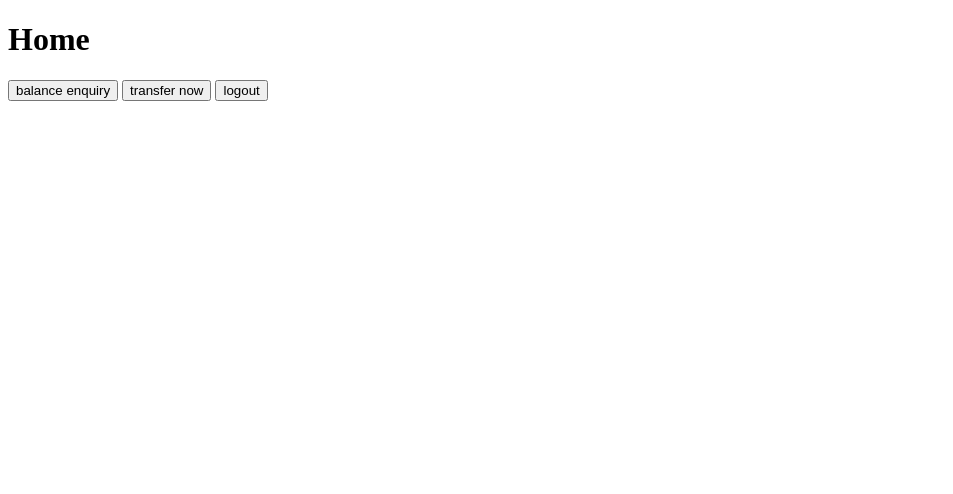
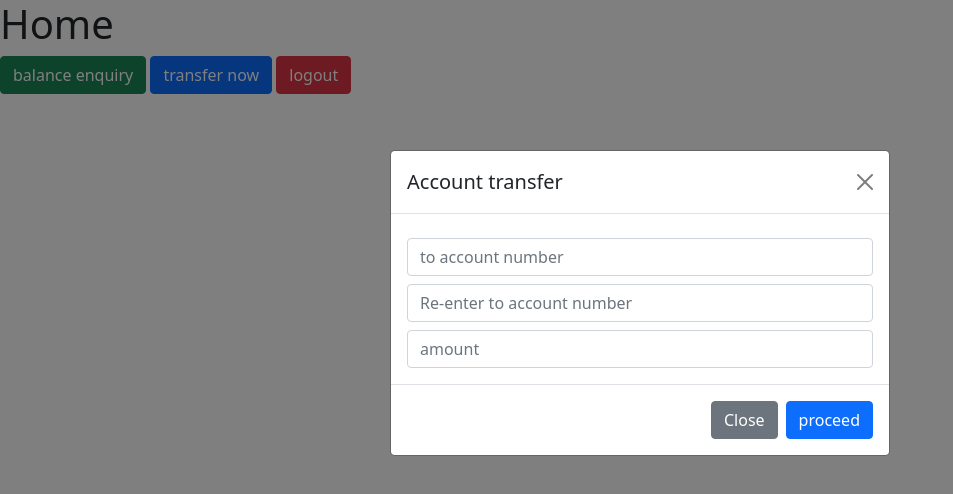
Before and after one commit to codeaali/luminartutorials, a plain HTML site: page day32/bankapp/userhome.html in a window 1280 px wide. Both pictures are taken after a click on the button "transfer now". Shown: the whole page, without its empty margins (0-953 px from the left). Drawn offline with nearby package versions, Linux system fonts and the light colour scheme.

Commit message:
bankappjs

```diff
--- /dev/null
+++ b/day32/bankapp/admin.html
@@ -0,0 +1,49 @@
+<!DOCTYPE html>
+<html lang="en">
+<head>
+    <meta charset="UTF-8">
+    <meta http-equiv="X-UA-Compatible" content="IE=edge">
+    <meta name="viewport" content="width=device-width, initial-scale=1.0">
+    <title>Document</title>
+    <!-- CSS only -->
+        <link href="https://cdn.jsdelivr.net/npm/bootstrap@5.0.2/dist/css/bootstrap.min.css" rel="stylesheet" integrity="sha384-EVSTQN3/azprG1Anm3QDgpJLIm9Nao0Yz1ztcQTwFspd3yD65VohhpuuCOmLASjC" crossorigin="anonymous">
+<link rel="stylesheet" href="style.css">
+
+    <script src="script.js"></script>
+</head>
+<body>
+
+        <div class="container">
+            <div class="left-pane">
+
+            </div>
+            <div class="right-pane">
+                <h1>Manage your <br> business finances <br> easily.</h1>
+                <input type="text" name="" id="acc_no" placeholder="account number">
+            <input type="text" name="" id="pwd" placeholder="password">
+            <input type="text" id="bal" placeholder="balance">
+            <br>
+            <input type="submit" class="bttn" onclick="createUser()" value="create">
+            <input type="submit" class="bttn" onclick="listAllUsers()" value="list users">
+
+            <!-- <button class="bttn" onclick="createUser()"></button>
+            <button class="bttn" onclick="listAllUsers()">list users</button>
+            <button class="bttn" onclick="bank.insideBank()">BankCheck</button> -->
+
+            </div>
+
+         </div>
+
+        <div class="result-container">
+             <div id="resultarea">
+
+
+            </div>
+
+        </div>
+
+
+
+
+</body>
+</html>
--- a/day32/bankapp/script.js
+++ b/day32/bankapp/script.js
@@ -46,6 +46,7 @@
 
 
         }
+        //  //////console.log(users);
         populate(users)
 
         //console.log(users);
@@ -59,9 +60,9 @@
             let user = JSON.parse(localStorage.getItem(uname))
             // console.log(user["Password"]);
             // console.log(pass);
-            if (user.password ==  pass) {
+            if (user.password == pass) {
 
-                sessionStorage.setItem("user",uname)
+                sessionStorage.setItem("user", uname)
                 alert("login success")
                 window.location.href = "userhome.html"
             } else {
@@ -73,20 +74,56 @@
 
     }
 
-    function displayBalance(){
+    function displayBalance() {
         let user = sessionStorage.getItem("user")
         let data = JSON.parse(localStorage.getItem(user))
         // console.log(data);
-        alert(data.balance)
+        ////alert(data.balance)
+
+    }
+    function getUser(acn)
+    {
+
+        let user = JSON.parse(localStorage.getItem(acn))
+        return user;
     }
 
-    function transferFund(){
+    function transferFund() {
+        let toaccno = toaccount.value
+        let cnfm = confirmtoaccount.value
+        let amt = amount.value
+
+        if (toaccno in localStorage) {
+            let user = sessionStorage.getItem("user")
+            let account = getUser(user)
+            if (account.balance < amt) {
+                alert("insufficient bal")
+            }else{
+                account.balance -= amt
+                localStorage.setItem(user,JSON.stringify(account))
+                let touser = getUser(toaccno)
+                touser.balance = amt+Number(touser.balance)
+                localStorage.setItem(toaccno,JSON.stringify(touser))
+                alert("transaction done")
+            }
+        } else {
+            alert("invalid to_account number")
+        }
 
     }
-    function logout()
-    {
+
+
+
+    user = sessionStorage.getItem("user")
+    if (user) {
+        profile.innerHTML = `${user}`
+    }
+
+
+
+    function logout() {
         sessionStorage.removeItem("user")
-        location.href="login.html"
+        location.href = "login.html"
     }
 
     //send money
--- a/day32/bankapp/userhome.html
+++ b/day32/bankapp/userhome.html
@@ -1,25 +1,69 @@
 <!DOCTYPE html>
 <html lang="en">
+
 <head>
     <meta charset="UTF-8">
     <meta http-equiv="X-UA-Compatible" content="IE=edge">
     <meta name="viewport" content="width=device-width, initial-scale=1.0">
     <title>Document</title>
+    <!-- CSS only -->
+    <link href="https://cdn.jsdelivr.net/npm/bootstrap@5.0.2/dist/css/bootstrap.min.css" rel="stylesheet"
+        integrity="sha384-EVSTQN3/azprG1Anm3QDgpJLIm9Nao0Yz1ztcQTwFspd3yD65VohhpuuCOmLASjC" crossorigin="anonymous">
 
-    <script src="script.js"></script>
+
+
+    <script src="script.js" defer></script>
+
+
 </head>
+
 <body>
     <h1>Home</h1>
     <!-- <input type="text" name="" id="toacc" placeholder="Account number">
     <input type="text" name="" id="confirmtoacc" placeholder="Re-enter account number">
         <input type="text" name="" id="amount" placeholder="Amount"> -->
+    <h1 id="profile"></h1>
 
-    <button onclick="displayBalance()">
+    <button class="btn btn-success" onclick="displayBalance()">
         balance enquiry
     </button>
 
 
-    <button onclick="transferFund()"> transfer now</button>
-    <button onclick="logout()">logout</button>
+    <button class="btn btn-primary" data-bs-toggle="modal" data-bs-target="#exampleModal"> transfer now</button>
+    <button class="btn btn-danger" onclick="logout()">logout</button>
+
+
+    <div class="modal fade modal-dialog modal-dialog-centered" id="exampleModal" tabindex="-1" aria-labelledby="exampleModalLabel" aria-hidden="true">
+        <div class="modal-dialog">
+            <div class="modal-content">
+                <div class="modal-header">
+                    <h5 class="modal-title" id="exampleModalLabel">Account transfer</h5>
+                    <button type="button" class="btn-close" data-bs-dismiss="modal" aria-label="Close"></button>
+                </div>
+                <div class="modal-body">
+                    <div class="mt-2">
+                        <input type="text" class="form-control" name="" id="toaccount" placeholder="to account number">
+
+                    </div>
+                    <div  class="mt-2">
+                        <input type="text" class="form-control" name="" id="confirmtoaccount"
+                            placeholder="Re-enter to account number">
+                    </div>
+                    <div  class="mt-2">
+                        <input type="text" class="form-control" name="" id="amount" placeholder="amount">
+                    </div>
+                </div>
+                <div class="modal-footer">
+                    <button type="button" class="btn btn-secondary" data-bs-dismiss="modal">Close</button>
+                    <button onclick="transferFund()" type="button" class="btn btn-primary">proceed</button>
+                </div>
+            </div>
+        </div>
+    </div>
+
 </body>
+<!-- JavaScript Bundle with Popper -->
+<script src="https://cdn.jsdelivr.net/npm/bootstrap@5.0.2/dist/js/bootstrap.bundle.min.js" integrity="sha384-MrcW6ZMFYlzcLA8Nl+NtUVF0sA7MsXsP1UyJoMp4YLEuNSfAP+JcXn/tWtIaxVXM" crossorigin="anonymous"></script>
+
+
 </html>
```
